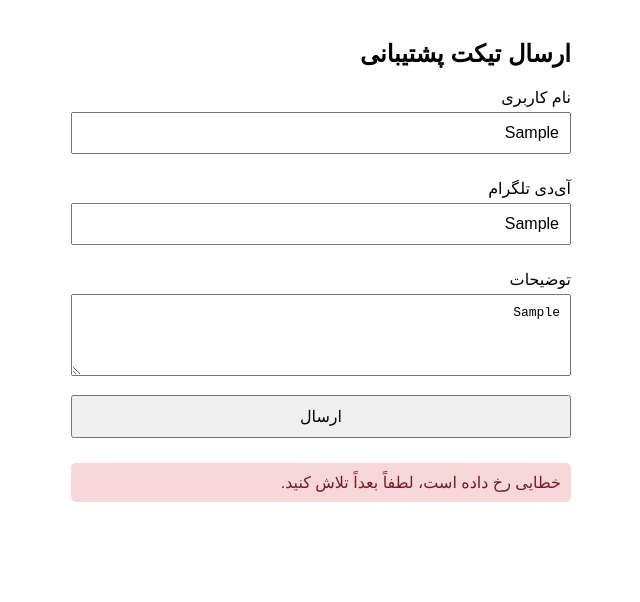
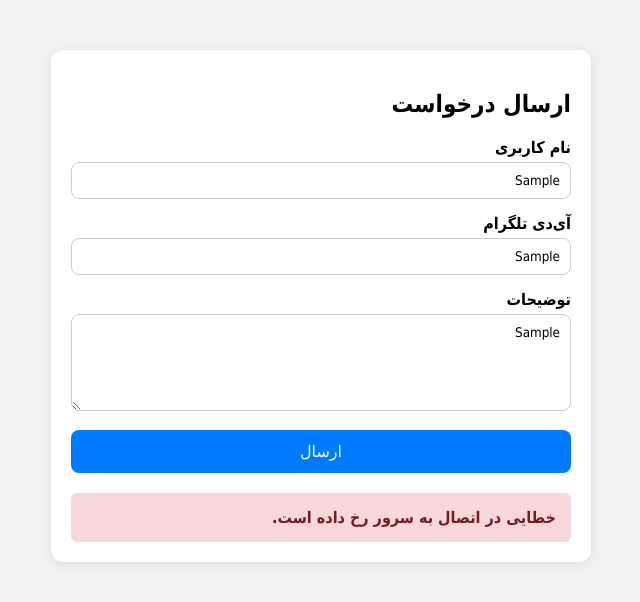
Before and after one commit to mostafa3dmax/mostafa3dmax.github.io, a plain HTML site: page ticket.html in a window 1280 px wide. Both pictures are taken after typing "Sample", "Sample", "Sample" into the empty fields and a click on the button "ارسال". Shown: the whole page, without its empty margins (319-959 px from the left). Drawn offline with Linux system fonts and the light colour scheme; no server answers.

Commit message:
Update ticket.html

```diff
--- a/ticket.html
+++ b/ticket.html
@@ -2,47 +2,81 @@
 <html lang="fa">
 <head>
   <meta charset="UTF-8">
-  <title>ارسال تیکت</title>
+  <title>ارسال درخواست</title>
   <meta name="viewport" content="width=device-width, initial-scale=1.0">
   <style>
     body {
-      font-family: sans-serif;
       direction: rtl;
+      font-family: 'Tahoma', sans-serif;
+      background-color: #f2f2f2;
+      margin: 0;
+      padding: 0;
+    }
+
+    .container {
+      max-width: 500px;
+      margin: 50px auto;
+      background-color: white;
       padding: 20px;
-      max-width: 500px;
-      margin: auto;
+      border-radius: 12px;
+      box-shadow: 0 2px 10px rgba(0, 0, 0, 0.1);
     }
+
     label {
       display: block;
-      margin: 10px 0 5px;
+      margin-bottom: 5px;
+      font-weight: bold;
     }
-    input, textarea, button {
+
+    input[type="text"],
+    textarea {
       width: 100%;
       padding: 10px;
+      border: 1px solid #ccc;
+      border-radius: 8px;
       margin-bottom: 15px;
-      font-size: 1em;
       box-sizing: border-box;
+      font-family: inherit;
     }
-    #loader {
-      display: none;
-      text-align: center;
-      margin-bottom: 15px;
+
+    button {
+      background-color: #007BFF;
+      color: white;
+      padding: 12px 24px;
+      border: none;
+      border-radius: 8px;
+      cursor: pointer;
+      width: 100%;
+      font-size: 16px;
     }
+
+    button:disabled {
+      background-color: #aaa;
+      cursor: wait;
+    }
+
     .alert {
-      padding: 10px;
-      margin-top: 10px;
-      display: none;
-      border-radius: 5px;
+      margin-top: 20px;
+      padding: 15px;
+      border-radius: 6px;
+      font-weight: bold;
     }
-    .alert.success { background: #d4edda; color: #155724; }
-    .alert.error   { background: #f8d7da; color: #721c24; }
+
+    .alert.success {
+      background-color: #d4edda;
+      color: #155724;
+    }
+
+    .alert.error {
+      background-color: #f8d7da;
+      color: #721c24;
+    }
   </style>
 </head>
 <body>
-
-  <h2>ارسال تیکت پشتیبانی</h2>
-
-  <form id="ticketForm">
+  <div class="container">
+    <h2>ارسال درخواست</h2>
+    <form id="supportForm">
       <label for="username">نام کاربری</label>
       <input type="text" id="username" name="username" required>
 
@@ -50,63 +84,59 @@
       <input type="text" id="telegram_id" name="telegram_id" required>
 
       <label for="text">توضیحات</label>
-    <textarea id="text" name="text" rows="4" required></textarea>
-
-    <div id="loader">در حال ارسال...</div>
+      <textarea id="text" name="text" rows="5" required></textarea>
 
       <button type="submit" id="submitBtn">ارسال</button>
     </form>
 
-  <div id="alertSuccess" class="alert success">درخواست شما با موفقیت ارسال شد.</div>
-  <div id="alertError" class="alert error">خطایی رخ داده است، لطفاً بعداً تلاش کنید.</div>
+    <div id="alertContainer"></div>
+  </div>
 
   <script>
-    document.getElementById("ticketForm").addEventListener("submit", function(e) {
+    const form = document.getElementById('supportForm');
+    const btn = document.getElementById('submitBtn');
+    const alertContainer = document.getElementById('alertContainer');
+
+    form.addEventListener('submit', function (e) {
       e.preventDefault();
+      btn.disabled = true;
+      btn.innerText = 'در حال ارسال...';
+      alertContainer.innerHTML = '';
 
-      const submitBtn = document.getElementById("submitBtn");
-      const loader = document.getElementById("loader");
-      const alertSuccess = document.getElementById("alertSuccess");
-      const alertError = document.getElementById("alertError");
-
-      // پاک‌کردن پیام‌ها
-      alertSuccess.style.display = "none";
-      alertError.style.display = "none";
-
-      // گرفتن داده‌ها
       const data = {
-        username: document.getElementById("username").value,
-        telegram_id: document.getElementById("telegram_id").value,
-        text: document.getElementById("text").value
+        username: form.username.value,
+        telegram_id: form.telegram_id.value,
+        text: form.text.value
       };
 
-      // غیرفعال‌کردن دکمه و نمایش لودینگ
-      submitBtn.disabled = true;
-      loader.style.display = "block";
-
-      fetch("https://sh3.goolha.tk/support/ticket/", {
-        method: "POST",
+      fetch('https://sh3.goolha.tk/support/ticket/', {
+        method: 'POST',
         headers: {
-          "Content-Type": "application/json"
+          'Content-Type': 'application/json'
         },
         body: JSON.stringify(data)
-      }).then(res => {
-        submitBtn.disabled = false;
-        loader.style.display = "none";
+      })
+        .then(response => {
+          btn.disabled = false;
+          btn.innerText = 'ارسال';
 
-        if (res.ok) {
-          alertSuccess.style.display = "block";
-          document.getElementById("ticketForm").reset();
+          if (response.ok) {
+            showAlert('درخواست شما با موفقیت ارسال شد.', 'success');
+            form.reset();
           } else {
-          alertError.style.display = "block";
+            showAlert('خطایی رخ داده است، لطفاً بعداً تلاش کنید.', 'error');
           }
-      }).catch(() => {
-        submitBtn.disabled = false;
-        loader.style.display = "none";
-        alertError.style.display = "block";
+        })
+        .catch(error => {
+          btn.disabled = false;
+          btn.innerText = 'ارسال';
+          showAlert('خطایی در اتصال به سرور رخ داده است.', 'error');
         });
     });
+
+    function showAlert(message, type) {
+      alertContainer.innerHTML = `<div class="alert ${type}">${message}</div>`;
+    }
   </script>
-
 </body>
 </html>
```
Lines whose indentation alone changed are shown as unchanged.
